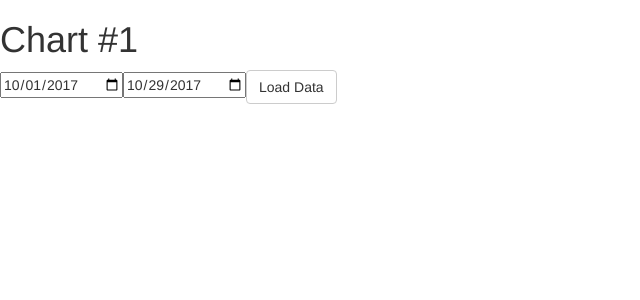
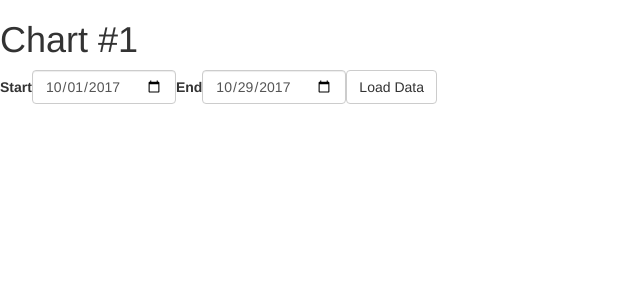
Before and after one commit to rob-earwaker/intensity, a React app: page / in a window 1280 px wide. Shown: the top 300 px of the page, without its empty margins (0-640 px from the left). Built offline with nearby package versions, Linux system fonts and the light colour scheme.

Commit message:
Use bootstrap form

```diff
--- a/src/index.jsx
+++ b/src/index.jsx
@@ -1,7 +1,7 @@
 import * as d3 from 'd3';
 import React from 'react';
 import ReactDOM from 'react-dom';
-import { Button } from 'react-bootstrap';
+import { Button, ControlLabel, Form, FormControl, FormGroup } from 'react-bootstrap';
 
 class ChartArea extends React.Component {
     render() {
@@ -118,13 +118,19 @@ class Chart extends React.Component {
         return (
             <React.Fragment>
                 <h1>Chart #1</h1>
-                <div>
-                    <DateInput value={this.state.dateFrom} onChange={this.onDateFromChange} />
-                    <DateInput value={this.state.dateTo} onChange={this.onDateToChange} />
+                <Form inline>
+                    <FormGroup>
+                        <ControlLabel>Start</ControlLabel>
+                        <FormControl type='date' value={this.state.dateFrom} onChange={this.onDateFromChange} />
+                    </FormGroup>
+                    <FormGroup>
+                        <ControlLabel>End</ControlLabel>
+                        <FormControl type='date' value={this.state.dateTo} onChange={this.onDateToChange} />
+                    </FormGroup>
                     <Button disabled={this.state.isLoading} onClick={this.onLoad}>
                         {this.state.isLoading ? 'Loading...' : 'Load Data'}
                     </Button>
-                </div>
+                </Form>
                 <ChartArea width={960} height={480} data={this.state.data} />
             </React.Fragment>
         )
```
